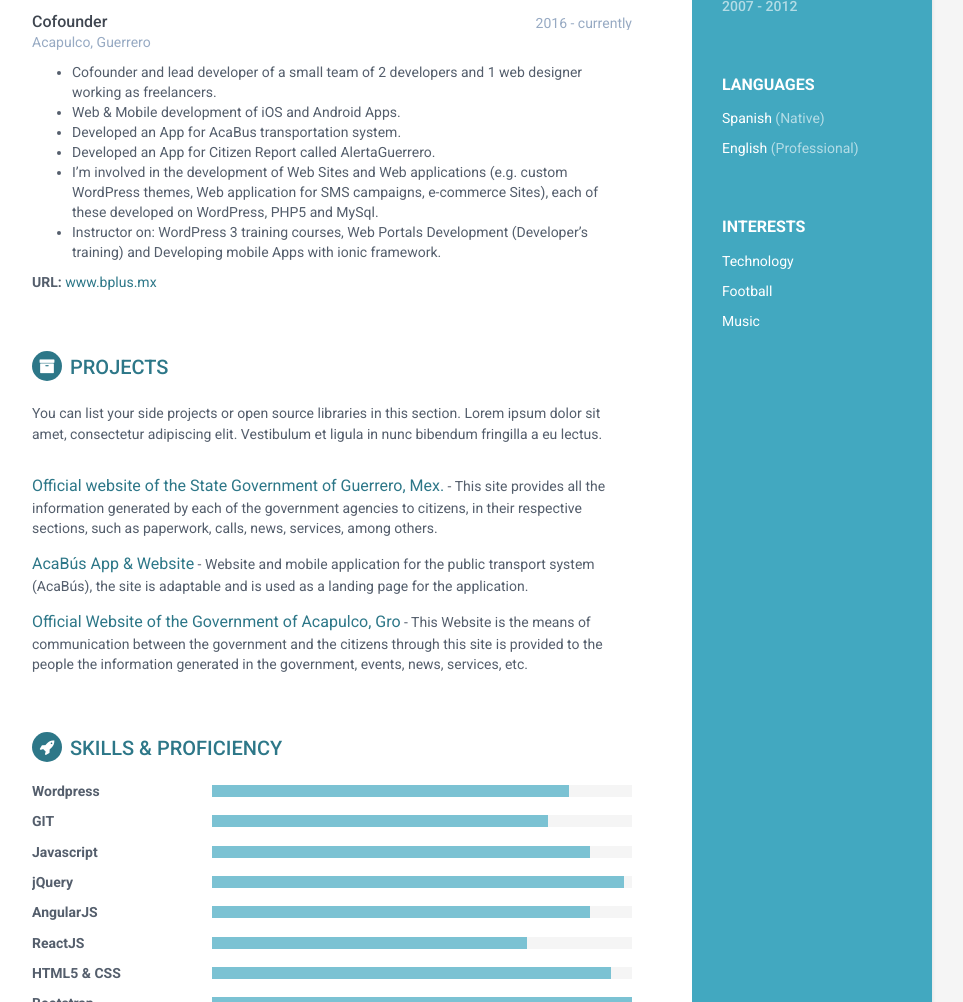
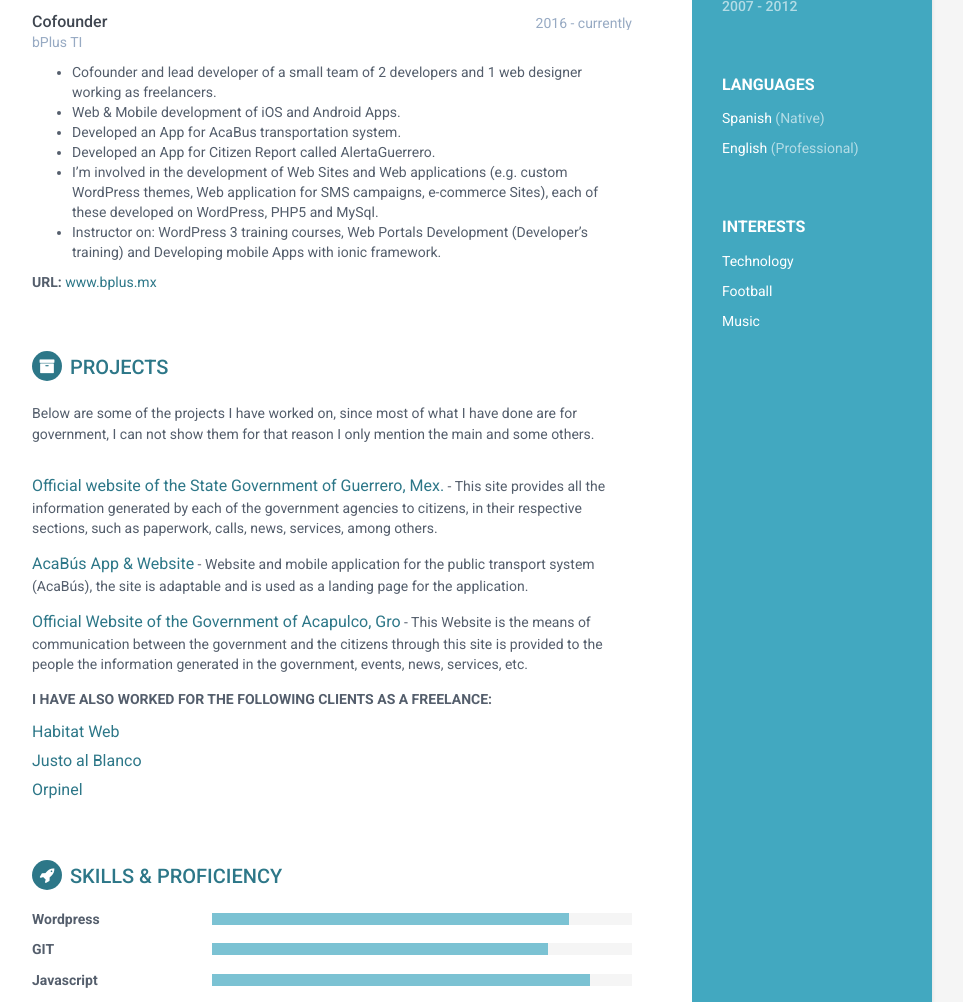
Before and after one commit to cesarcopi/cesarcopi.github.io, a website: page index.html in a window 1280 px wide. Shown: the part 769-1771 px from the top of the page, without its empty margins (188-1151 px from the left). Drawn offline with Linux system fonts and the light colour scheme.

Commit message:
- Add some customers' reference - Update an experience

```diff
--- a/index.html
+++ b/index.html
@@ -171,7 +171,7 @@
                             <h3 class="job-title">Cofounder</h3>
                             <div class="time">2016 - currently</div>
                         </div><!--//upper-row-->
-                        <div class="company">Acapulco, Guerrero</div>
+                        <div class="company">bPlus TI</div>
                     </div><!--//meta-->
                     <div class="details">
                         <ul>
@@ -203,7 +203,9 @@
             <section class="section projects-section">
                 <h2 class="section-title"><i class="fa fa-archive"></i>Projects</h2>
                 <div class="intro">
-                    <p>You can list your side projects or open source libraries in this section. Lorem ipsum dolor sit amet, consectetur adipiscing elit. Vestibulum et ligula in nunc bibendum fringilla a eu lectus.</p>
+                    <p>
+                        Below are some of the projects I have worked on, since most of what I have done are for government, I can not show them for that reason I only mention the main and some others.
+                    </p>
                 </div><!--//intro-->
                 <div class="item">
                     <span class="project-title"><a href="http://guerrero.gob.mx/">Official website of the State Government of Guerrero, Mex.</a></span> -
@@ -221,6 +223,23 @@
                         This Website is the means of communication between the government and the citizens through this site is provided to the people the information generated in the government, events, news, services, etc.
                     </span>
                 </div><!--//item-->
+
+                <div class="item">
+                    <p class="text-uppercase">
+                        <strong>I have also worked for the following clients as a freelance:</strong>
+                    </p>
+
+                    <p class="project-title">
+                       <a href="http://habitatweb.mx/">Habitat Web</a>
+                    </p>
+                    <p class="project-title">
+                        <a href="http://justoalblanco.com/">Justo al Blanco</a>
+                    </p>
+                    <p class="project-title">
+                        <a href="http://jorge.orpinel.com/">Orpinel</a>
+                    </p>
+
+                </div>
 
             </section><!--//section-->
 
```
